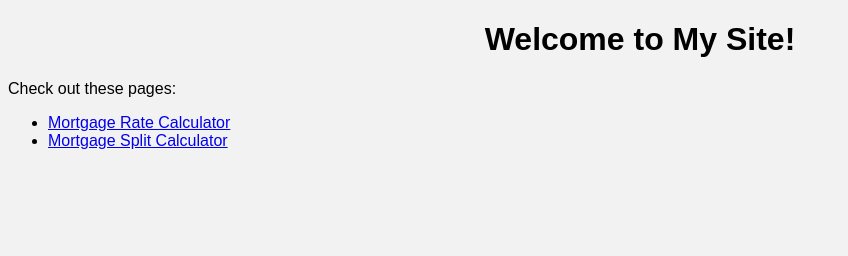
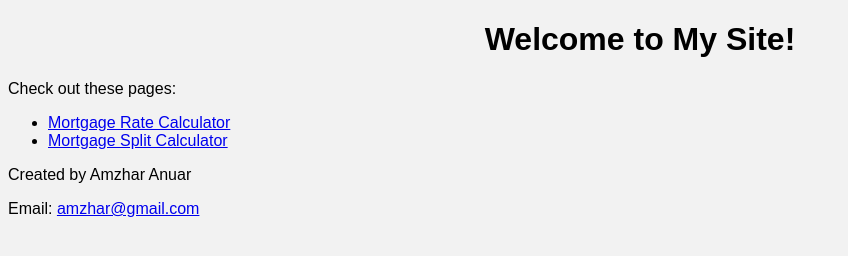
Before and after one commit to AmzharTech/amzhartech.github.io, a plain HTML site: page index.html in a window 1280 px wide. Shown: the whole page, without its empty margins (0-848 px from the left). Drawn offline with Linux system fonts and the light colour scheme.

Commit message:
Update index.html

```diff
--- a/index.html
+++ b/index.html
@@ -14,4 +14,9 @@
 		<li><a href="mortgagesplitter.html">Mortgage Split Calculator</a></li>
 	</ul>
 </body>
+	<footer>
+  <p>Created by Amzhar Anuar</p>
+  <p>Email: <a href="mailto:amzhar@gmail.com">amzhar@gmail.com</a></p>
+</footer>
+
 </html>
```
